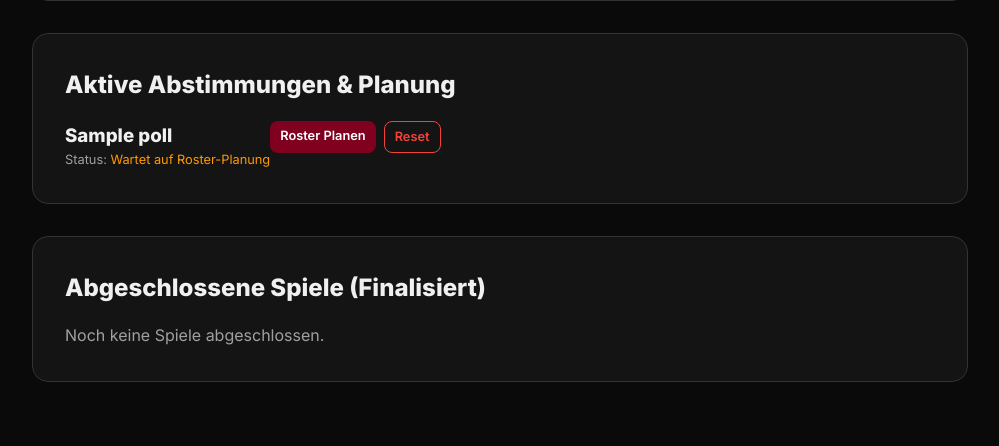
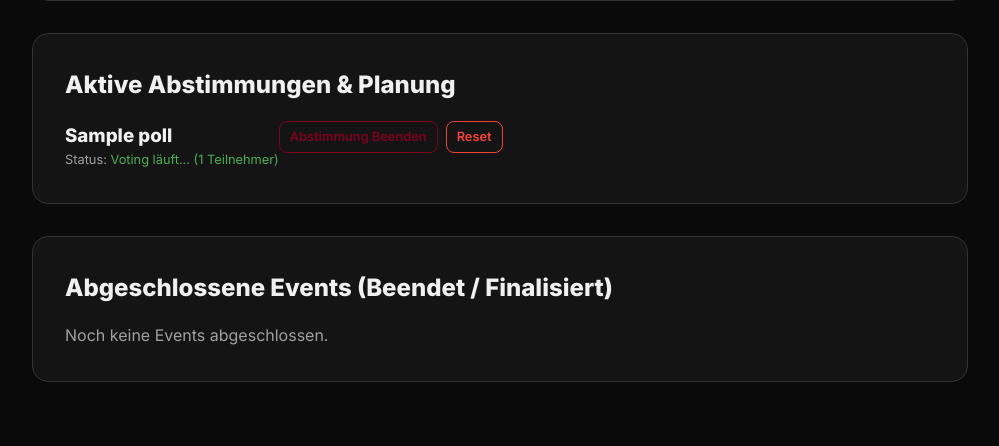
Before and after one commit to kruemmel2704/TerminPlanungDS, a Flask app: page /admin in a window 1280 px wide. Shown: the part 869-1315 px from the top of the page, without its empty margins (140-1139 px from the left). Run offline with Flask 3, Linux system fonts and the light colour scheme; a user stored in the database is signed in; tables that the repository leaves empty hold one stand-in row (values such as "Sample post").

Commit message:
feat: Add intermediate step and roster planning to finished events

```diff
--- a/website/routes.py
+++ b/website/routes.py
@@ -104,9 +104,9 @@ def manual_finalize(poll_id):
     poll = Poll.query.get_or_404(poll_id)
     if poll.status == 'voting':
         finalize_poll(poll)
-        flash(f'Abstimmung "{poll.title}" wurde beendet. Bitte jetzt Roster festlegen!', category='success')
+        flash(f'Abstimmung "{poll.title}" wurde beendet. Sie liegt nun unter "Abgeschlossene Events", wo du das Roster festlegen kannst!', category='success')
 
-    return redirect(url_for('routes.confirm_poll', poll_id=poll.id))
+    return redirect(url_for('routes.admin_dashboard'))
 
 @routes.route('/admin/confirm/<int:poll_id>', methods=['GET', 'POST'])
 @login_required
--- a/website/templates/admin.html
+++ b/website/templates/admin.html
@@ -60,20 +60,11 @@
                         <div>
                             <h3>{{ poll.title }}</h3>
                             <p style="font-size: 0.8rem; color: var(--text-muted);">
-                                Status:
-                                {% if poll.status == 'voting' %}
-                                    <span style="color: #4caf50;">Voting läuft... ({{ poll.unique_voter_count }} Teilnehmer)</span>
-                                {% elif poll.status == 'pending' %}
-                                    <span style="color: #ff9800;">Wartet auf Roster-Planung</span>
-                                {% endif %}
+                                Status: <span style="color: #4caf50;">Voting läuft... ({{ poll.unique_voter_count }} Teilnehmer)</span>
                             </p>
                         </div>
                         <div class="actions" style="display: flex; gap: 0.5rem;">
-                            {% if poll.status == 'voting' %}
-                                <a href="/admin/finalize/{{ poll.id }}" class="btn btn-outline" style="padding: 5px 10px; font-size: 0.8rem; background: var(--primary);">Beenden & Roster</a>
-                            {% else %}
-                                <a href="/admin/confirm/{{ poll.id }}" class="btn btn-primary" style="padding: 5px 10px; font-size: 0.8rem;">Roster Planen</a>
-                            {% endif %}
+                            <a href="/admin/finalize/{{ poll.id }}" class="btn btn-outline" style="padding: 5px 10px; font-size: 0.8rem; background: var(--primary);">Abstimmung Beenden</a>
                             <a href="/admin/reset/{{ poll.id }}" class="btn btn-outline" style="padding: 5px 10px; font-size: 0.8rem; color: #f44336; border-color: #f44336;">Reset</a>
                         </div>
                     </div>
@@ -87,18 +78,31 @@
 
     <section>
         <div class="card">
-            <h2>Abgeschlossene Spiele (Finalisiert)</h2>
+            <h2>Abgeschlossene Events (Beendet / Finalisiert)</h2>
             <div class="polls-grid mt-1">
                 {% for poll in finished_polls %}
-                <div class="poll-card" style="border-left: 4px solid var(--primary);">
-                    <div style="display: flex; justify-content: space-between;">
-                        <h3>{{ poll.title }}</h3>
-                        <a href="/results/{{ poll.id }}" class="btn btn-outline" style="padding: 5px 10px; font-size: 0.8rem;">Ergebnis</a>
+                <div class="poll-card" style="border-left: 4px solid {% if poll.status == 'pending' %}#ff9800{% else %}var(--primary){% endif %};">
+                    <div style="display: flex; justify-content: space-between; align-items: flex-start;">
+                        <div>
+                            <h3>{{ poll.title }}</h3>
+                            {% if poll.status == 'pending' %}
+                                <p style="font-size: 0.8rem; color: #ff9800; margin-top: 5px;">Zwischenschritt: Wartet auf Roster & Termin</p>
+                            {% else %}
+                                <p style="font-size: 0.8rem; color: var(--text-muted); margin-top: 5px;">Status: Final Beendet</p>
+                                <p style="font-size: 0.8rem; color: var(--text-muted); margin-top: 5px;">Roster: {{ poll.players }}</p>
+                            {% endif %}
+                        </div>
+                        <div class="actions" style="display: flex; gap: 0.5rem; flex-wrap: wrap;">
+                            {% if poll.status == 'pending' %}
+                                <a href="/admin/confirm/{{ poll.id }}" class="btn btn-primary" style="padding: 5px 10px; font-size: 0.8rem;">Roster & Termin Planen</a>
+                            {% endif %}
+                            <a href="/results/{{ poll.id }}" class="btn btn-outline" style="padding: 5px 10px; font-size: 0.8rem;">Ergebnis</a>
+                            <a href="/admin/reset/{{ poll.id }}" class="btn btn-outline" style="padding: 5px 10px; font-size: 0.8rem; color: #f44336; border-color: #f44336;">Reset</a>
+                        </div>
                     </div>
-                    <p style="font-size: 0.8rem; color: var(--text-muted); margin-top: 5px;">Roster: {{ poll.players }}</p>
                 </div>
                 {% else %}
-                <p style="color: var(--text-muted);">Noch keine Spiele abgeschlossen.</p>
+                <p style="color: var(--text-muted);">Noch keine Events abgeschlossen.</p>
                 {% endfor %}
             </div>
         </div>
```
